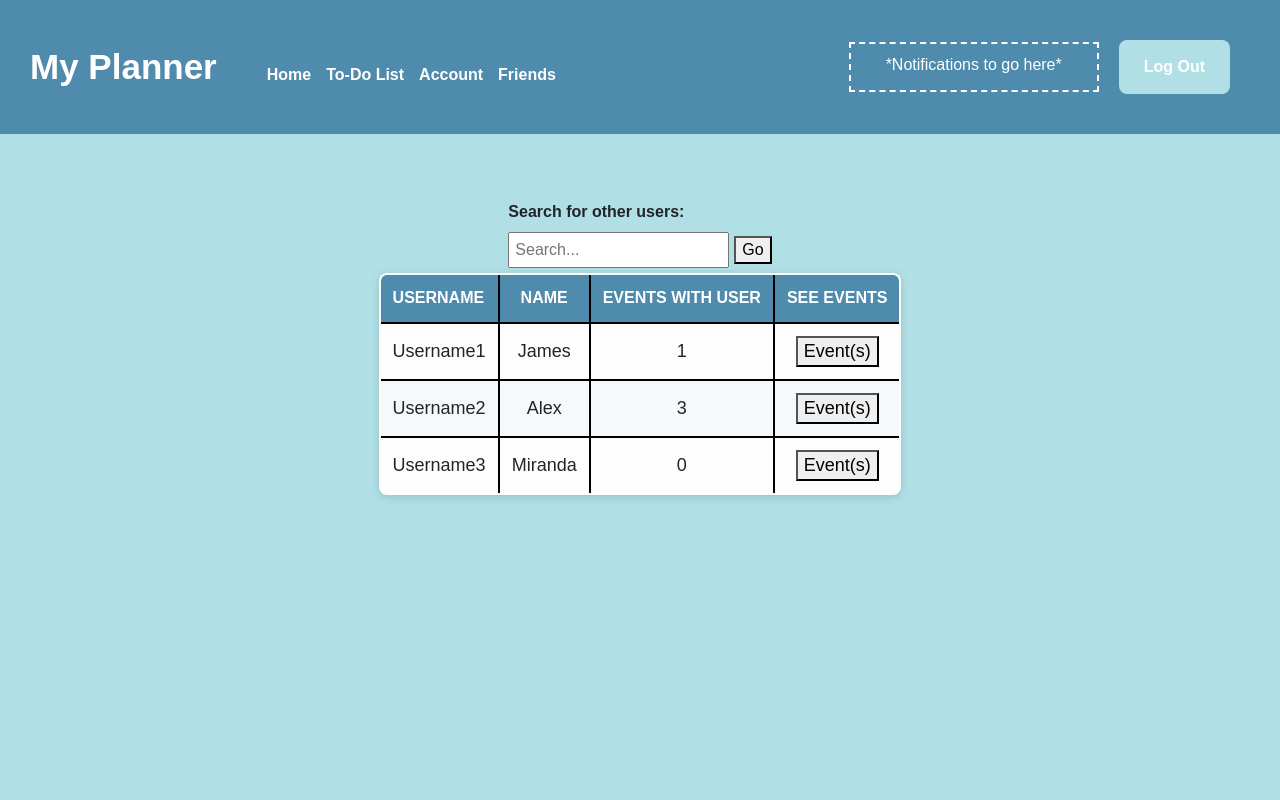
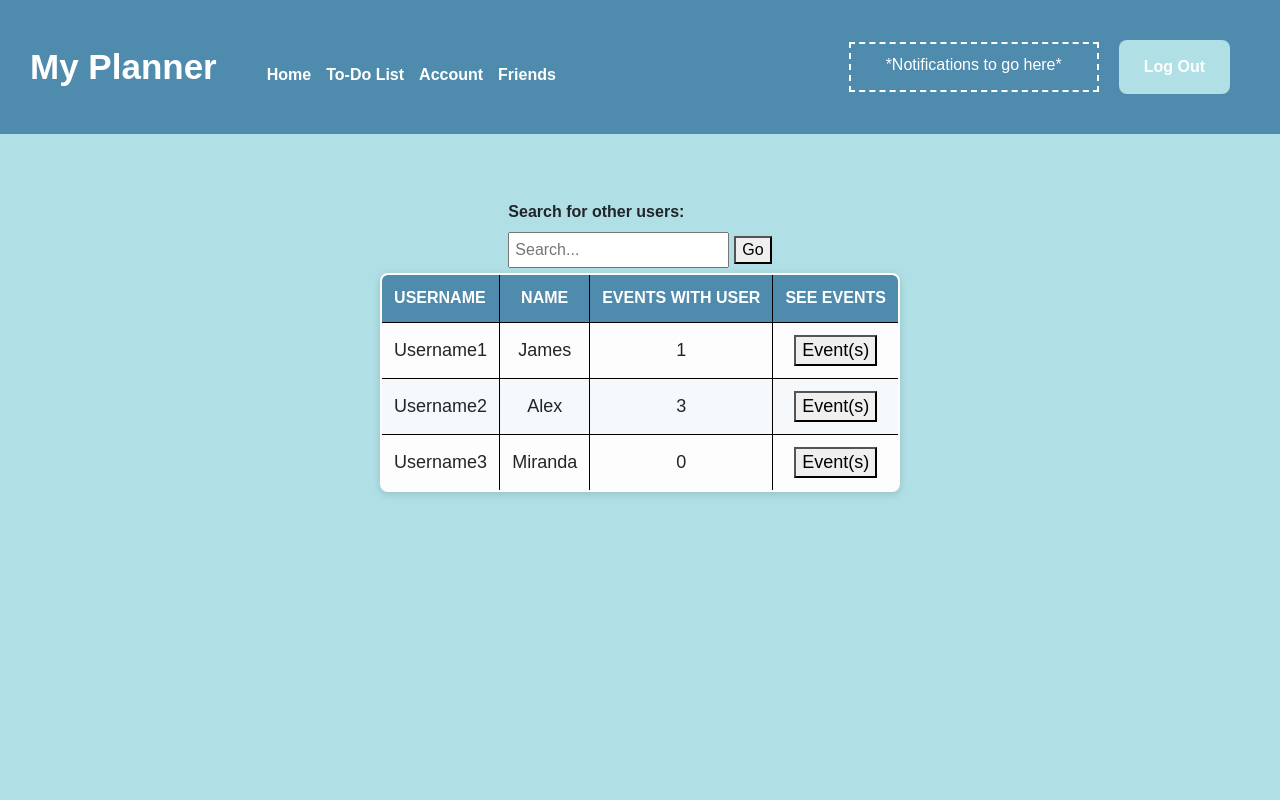
Before and after one commit to mstone13/startup, a React (Vite) app: page /other_users in a window 1280 px wide. Shown: the top 800 px of the page. Built offline with nearby package versions, Linux system fonts and the light colour scheme; sample sign-in values are in the browser's storage.

Commit message:
Partial functionality added to other-users page

```diff
--- a/src/other_users/other_users.jsx
+++ b/src/other_users/other_users.jsx
@@ -1,7 +1,14 @@
 import React from 'react';
 import './other_users.css';
+import { Navigate, useNavigate } from 'react-router-dom';
 
 export function Other_Users() {
+const navigate = useNavigate();
+
+function toCalendar() {
+  navigate('/');
+}
+
   return (
    <main>
       <div className="searchbar">
@@ -15,35 +22,35 @@
     <table>
         <thead>
           <tr>
-            <th style={{ border: '2px solid black' }}>Username</th>
-            <th style={{ border: '2px solid black' }}>Name</th>
-            <th style={{ border: '2px solid black' }}>Events with user</th>
-            <th style={{ border: '2px solid black' }}>See Events</th>
+            <th>Username</th>
+            <th>Name</th>
+            <th>Events with user</th>
+            <th>See Events</th>
           </tr>
         </thead>
         <tbody>
           <tr>
-            <td style={{ border: '2px solid black' }}>Username1</td>
-            <td style={{ border: '2px solid black' }}>James</td>
-            <td style={{ border: '2px solid black' }}>1</td>
-            <td style={{ border: '2px solid black' }}>
-              <button>Event(s)</button>
+            <td>Username1</td>
+            <td>James</td>
+            <td>1</td>
+            <td>
+              <button onClick={toCalendar}>Event(s)</button>
             </td>
           </tr>
           <tr>
-            <td style={{ border: '2px solid black' }}>Username2</td>
-            <td style={{ border: '2px solid black' }}>Alex</td>
-            <td style={{ border: '2px solid black' }}>3</td>
-            <td style={{ border: '2px solid black' }}>
-              <button>Event(s)</button>
+            <td>Username2</td>
+            <td>Alex</td>
+            <td>3</td>
+            <td>
+              <button onClick={toCalendar}>Event(s)</button>
             </td>
           </tr>
           <tr>
-            <td style={{ border: '2px solid black' }}>Username3</td>
-            <td style={{ border: '2px solid black' }}>Miranda</td>
-            <td style={{ border: '2px solid black' }}>0</td>
-            <td style={{ border: '2px solid black' }}>
-              <button>Event(s)</button>
+            <td>Username3</td>
+            <td>Miranda</td>
+            <td>0</td>
+            <td>
+              <button onClick={toCalendar}>Event(s)</button>
             </td>
           </tr>
         </tbody>
```
